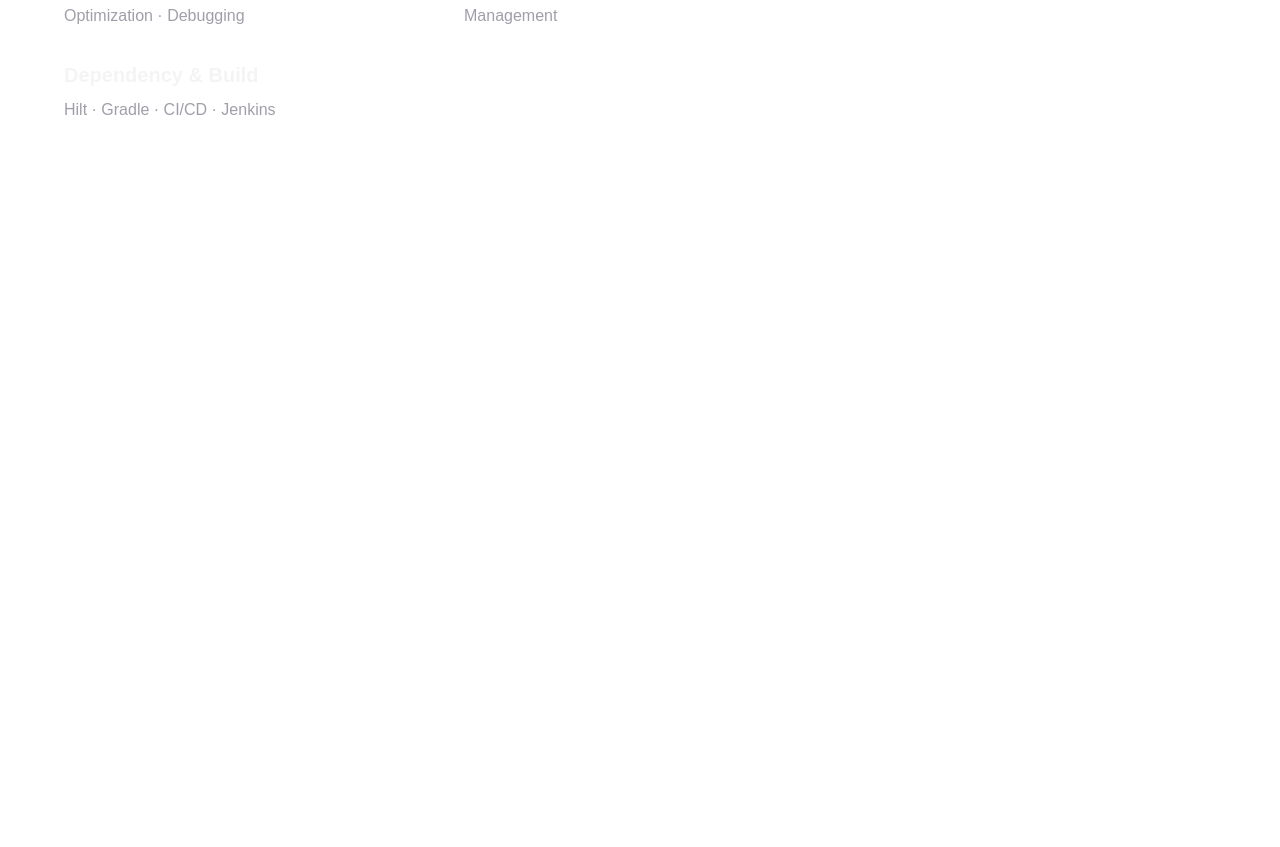
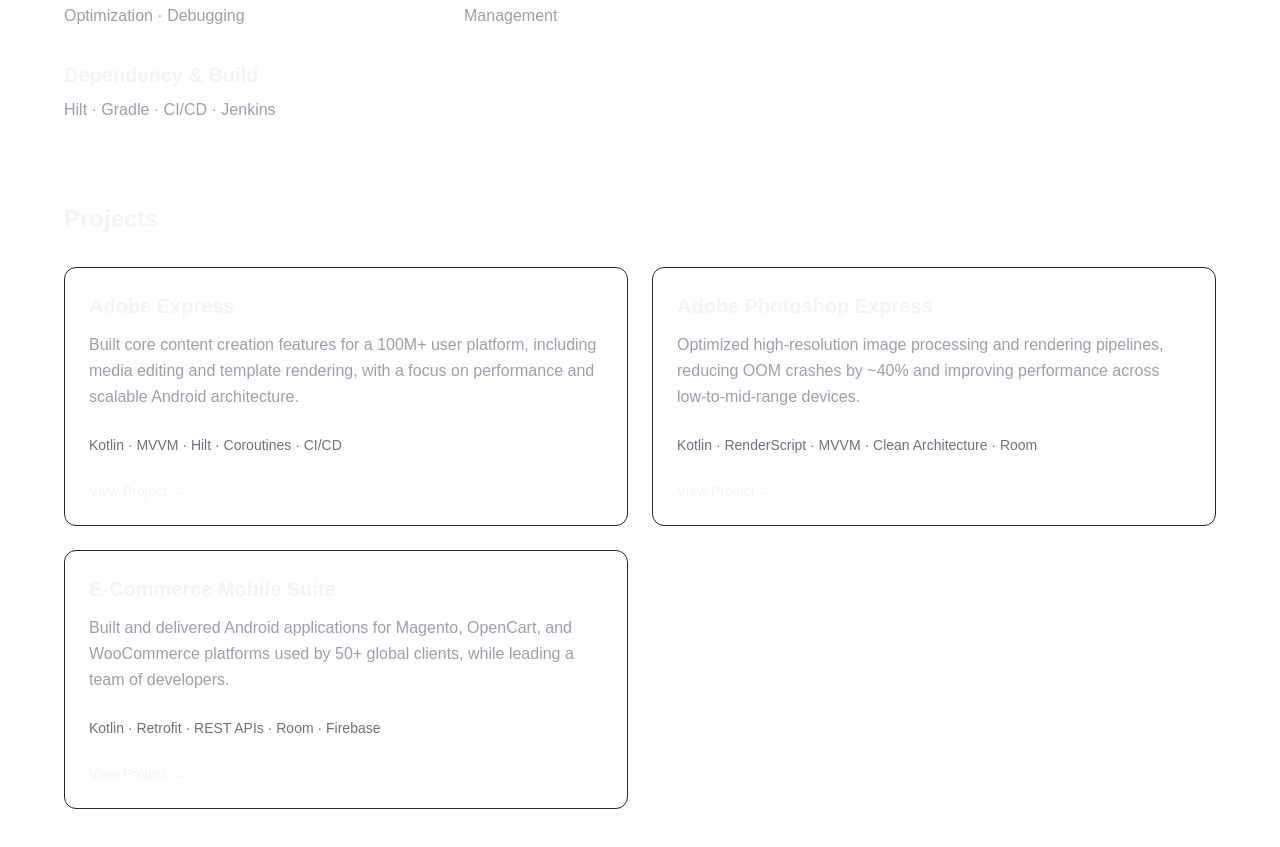
Before and after one commit to Anand0581/anand-portfolio, a Next.js app: page / in a window 1280 px wide. Shown: the part 2349-3196 px from the top of the page. Before the commit the page ends 2568 px from the top, so only its background shows below. Built offline with nearby package versions, Linux system fonts and the light colour scheme.

Commit message:
feat: add projects preview section

```diff
--- a/app/page.tsx
+++ b/app/page.tsx
@@ -5,6 +5,7 @@
 import Experience from "@/components/sections/Experience";
 import Education from "@/components/sections/Education";
 import Skills from "@/components/sections/Skills";
+import Projects from "@/components/sections/Projects";
 
 export default function Home() {
   return (
@@ -17,6 +18,7 @@
           <Experience />
           <Education />
           <Skills />
+          <Projects />
         </section>
       </Container>
     </main>
--- /dev/null
+++ b/components/sections/Projects.tsx
@@ -0,0 +1,70 @@
+import Container from "../shared/Container";
+
+export default function Projects() {
+    const projects = [
+        {
+            title: "Adobe Express",
+            description:
+                "Built core content creation features for a 100M+ user platform, including media editing and template rendering, with a focus on performance and scalable Android architecture.",
+            technologies: "Kotlin · MVVM · Hilt · Coroutines · CI/CD",
+            href: "/projects/adobe-express",
+        },
+        {
+            title: "Adobe Photoshop Express",
+            description:
+                "Optimized high-resolution image processing and rendering pipelines, reducing OOM crashes by ~40% and improving performance across low-to-mid-range devices.",
+            technologies:
+                "Kotlin · RenderScript · MVVM · Clean Architecture · Room",
+            href: "/projects/photoshop-express",
+        },
+        {
+            title: "E-Commerce Mobile Suite",
+            description:
+                "Built and delivered Android applications for Magento, OpenCart, and WooCommerce platforms used by 50+ global clients, while leading a team of developers.",
+            technologies: "Kotlin · Retrofit · REST APIs · Room · Firebase",
+            href: "/projects/ecommerce-mobile-suite",
+        },
+    ];
+
+    return (
+        <section className="pt-20">
+            <Container>
+                <div className="flex flex-col gap-8">
+                    <h2 className="text-2xl font-bold text-zinc-100">
+                        Projects
+                    </h2>
+
+                    <div className="grid gap-6 md:grid-cols-2">
+                        {projects.map((project) => (
+                            <article
+                                key={project.title}
+                                className="flex flex-col gap-6 rounded-xl border border-zinc-800 p-6"
+                            >
+                                <div className="flex flex-col gap-3">
+                                    <h3 className="text-xl font-semibold text-zinc-100">
+                                        {project.title}
+                                    </h3>
+
+                                    <p className="text-base leading-relaxed text-zinc-400">
+                                        {project.description}
+                                    </p>
+                                </div>
+
+                                <p className="text-sm leading-relaxed text-zinc-500">
+                                    {project.technologies}
+                                </p>
+
+                                <a
+                                    href={project.href}
+                                    className="text-sm font-medium text-zinc-100"
+                                >
+                                    View Project →
+                                </a>
+                            </article>
+                        ))}
+                    </div>
+                </div>
+            </Container>
+        </section>
+    );
+}
```
